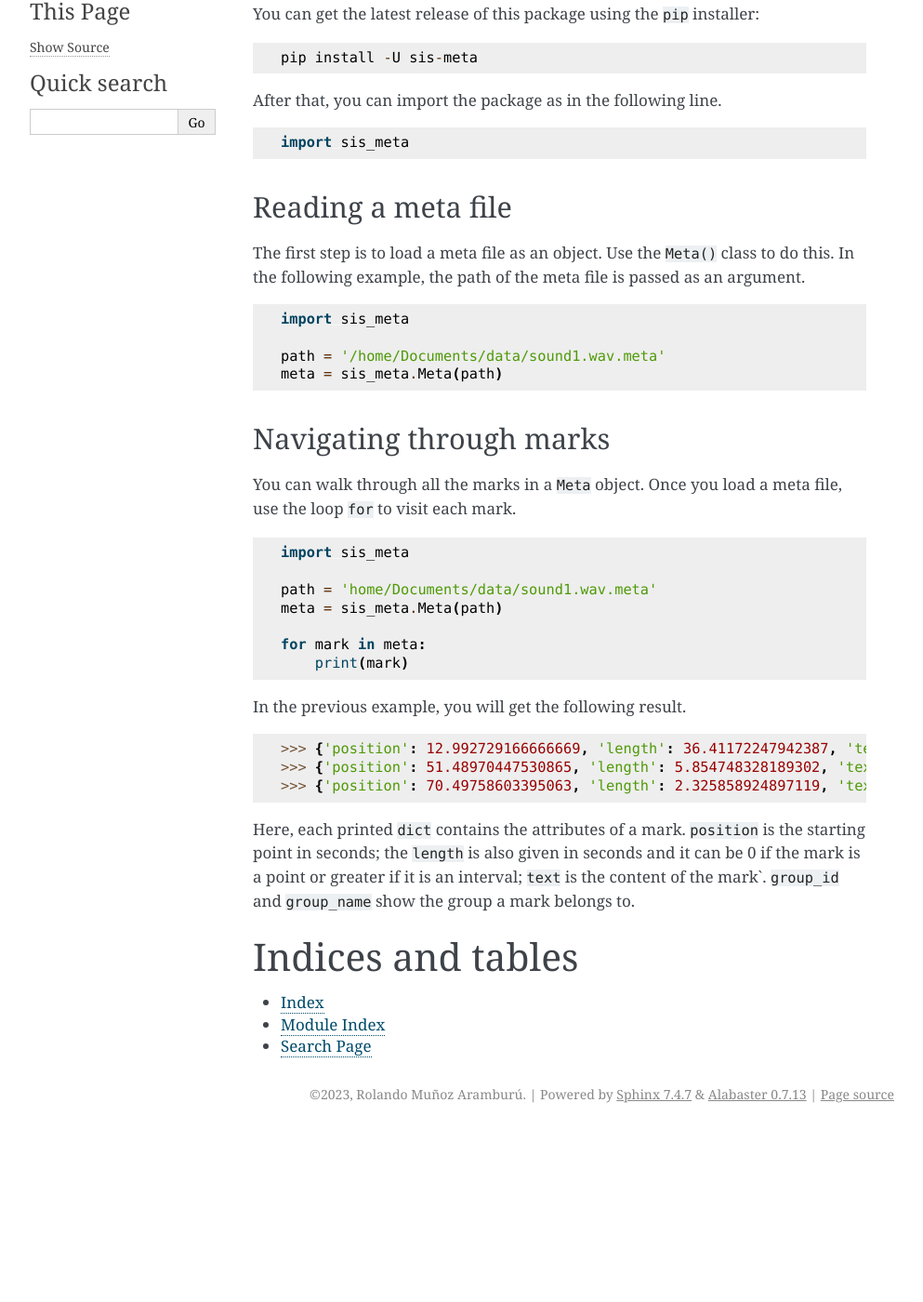
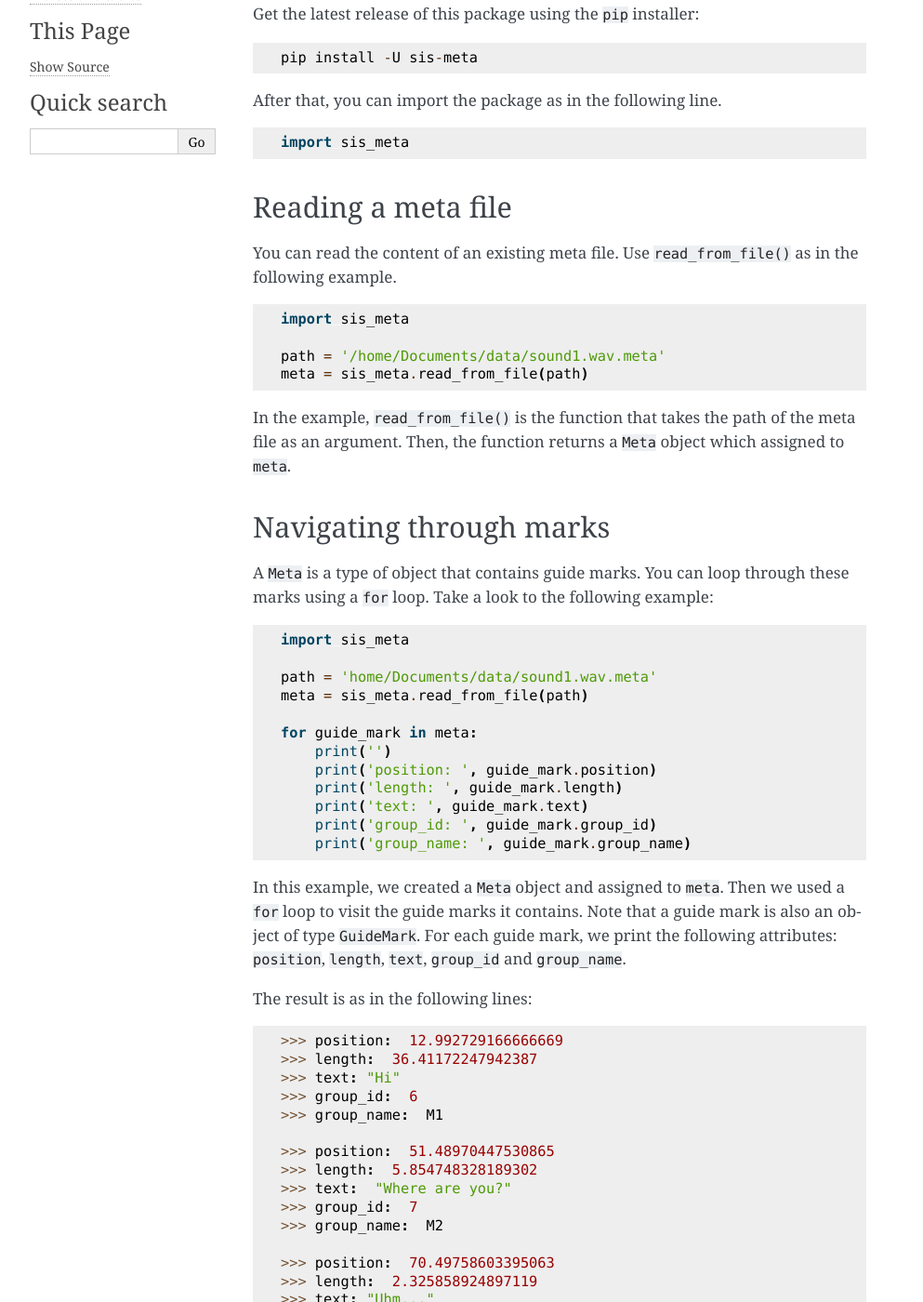
Before and after one commit to rolandomunoz/sis-meta, a Sphinx documentation site: the page built from docs/source/quick_start.rst, in a window 1280 px wide and 1400 px high, scrolled down 215 px. Shown: the whole window at 93% size, without its empty margins (148-1141 px from the left). Built offline with Sphinx 7.4.7, drawn with Linux system fonts in a browser that asks for light colours; before the commit the page ends 1431 px from its top, so only the background shows below that; some of the changed text lies outside the part shown.

```diff
--- a/docs/source/quick_start.rst
+++ b/docs/source/quick_start.rst
@@ -10,7 +10,7 @@ In this section, I will guide you through the basics of ``sis_meta``.
 Installation
 ------------
 
-You can get the latest release of this package using the ``pip`` installer::
+Get the latest release of this package using the ``pip`` installer::
 
     pip install -U sis-meta
 
@@ -23,47 +23,99 @@ After that, you can import the package as in the following line.
 Reading a meta file
 -------------------
 
-The first step is to load a meta file as an object. Use the ``Meta()`` class
-to do this. In the following example, the path of the meta file is passed as
-an argument.
+You can read the content of an existing meta file. Use ``read_from_file()``
+as in the following example.
 
 .. code-block:: python
 
     import sis_meta
 
     path = '/home/Documents/data/sound1.wav.meta'
-    meta = sis_meta.Meta(path)
+    meta = sis_meta.read_from_file(path)
+
+In the example, ``read_from_file()`` is the function that takes the path
+of the meta file as an argument. Then, the function returns a ``Meta``
+object which assigned to ``meta``.
 
 Navigating through marks
 ------------------------
 
-You can walk through all the marks in a ``Meta`` object. Once you load
-a meta file, use the loop ``for`` to visit each mark.
+A ``Meta`` is a type of object that contains guide marks. You can loop through
+these marks using a ``for`` loop. Take a look to the following example:
 
 .. code-block:: python
 
     import sis_meta
 
     path = 'home/Documents/data/sound1.wav.meta'
-    meta = sis_meta.Meta(path)
+    meta = sis_meta.read_from_file(path)
 
-    for mark in meta:
-        print(mark)
+    for guide_mark in meta:
+        print('')
+        print('position: ', guide_mark.position)
+        print('length: ', guide_mark.length)
+        print('text: ', guide_mark.text)
+        print('group_id: ', guide_mark.group_id)
+        print('group_name: ', guide_mark.group_name)
 
-In the previous example, you will get the following result.
+In this example, we created a ``Meta`` object and assigned to ``meta``.
+Then we used a ``for`` loop to visit the guide marks it contains.
+Note that a guide mark is also an object of type ``GuideMark``. For each guide
+mark, we print the following  attributes: ``position``, ``length``, ``text``,
+``group_id`` and ``group_name``.
+
+The result is as in the following lines:
 
 .. code-block:: python
 
-    >>> {'position': 12.992729166666669, 'length': 36.41172247942387, 'text': '', 'group_id': 6, 'group_name': 'M1'}
-    >>> {'position': 51.48970447530865, 'length': 5.854748328189302, 'text': '', 'group_id': 6, 'group_name': 'M1'}
-    >>> {'position': 70.49758603395063, 'length': 2.325858924897119, 'text': '', 'group_id': 6, 'group_name': 'M1'}
+    >>> position:  12.992729166666669
+    >>> length:  36.41172247942387
+    >>> text: "Hi"
+    >>> group_id:  6
+    >>> group_name:  M1
 
-Here, each printed ``dict`` contains the attributes of  a mark.
-``position`` is the starting point in seconds; the ``length`` is also given in
-seconds and it can be 0 if the mark is a point or greater if it is an interval;
-``text`` is the content of the mark`. ``group_id`` and ``group_name`` show the
-group a mark belongs to.
+    >>> position:  51.48970447530865
+    >>> length:  5.854748328189302
+    >>> text:  "Where are you?"
+    >>> group_id:  7
+    >>> group_name:  M2
 
+    >>> position:  70.49758603395063
+    >>> length:  2.325858924897119
+    >>> text: "Uhm..."
+    >>> group_id:  6
+    >>> group_name:  M1
+
+Note that ``position`` and ``length`` are given in seconds. The first one is the
+starting time of the mark, while ``length`` is the duration of the mark. In SIS
+marks can be intervals or points. When they are points, the length is always ``0``.
+``text`` contains the annotation associated with the mark. Finally, any mark
+belongs to a group which is given in ``group_id`` and ``group_name``.
+
+Writing meta files
+------------------
+Writing a meta file is a process that is still under development. However, this piece of
+code can do the job!
+
+.. code-block:: python
+
+    >>> import sis_meta
+
+    >>> meta_path = '/home/rolando/Documents/data/mysound.wav.meta'
+
+    >>> # lists
+    >>> positions = [1.64505565987125, 3.1312, 20.2901113197425, 31.3131, 40.3121434114]
+    >>> lengths = [15.313, 10.322, 2.32322, 20.1221, 2]
+    >>> ids = [6, 7, 8, 9, 8]
+    >>> texts = ['Hola, me llamo Akuma', 'Yo me llamo Lala', 'miau', 'raul', 'abuela']
+
+    >>> data = {
+        'positions': positions,
+        'lengths': lengths,
+        'ids': ids,
+        'texts': texts,
+        }
+    >>> meta = sis_meta.write_meta_file(data, meta_path)
 
 Indices and tables
 ==================
```
